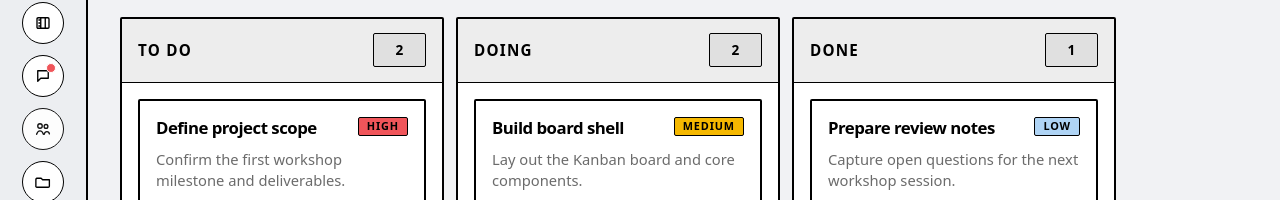
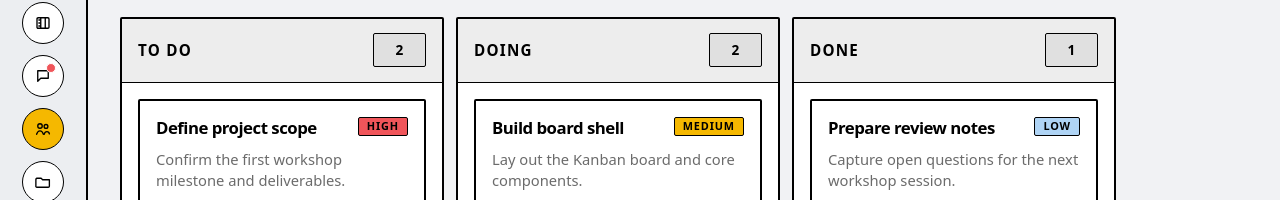
Before and after one commit to nschandunu/full_stack_workshop, a React (Vite) app in the folder client/: page / in a window 1280 px wide. Shown: the part 122-322 px from the top of the page. Built offline with nearby package versions, Linux system fonts and the light colour scheme.

Commit message:
style(sidebar): apply amber accent theme to Team icon
Add sidebar__item--accent class with amber background, darker hover
state, and dark-filled active state matching the existing pattern.
Apply to the Team (users) nav item via an accent flag.

```diff
--- a/client/src/components/layout/Sidebar.jsx
+++ b/client/src/components/layout/Sidebar.jsx
@@ -4,7 +4,7 @@ const navItems = [
   { id: 'overview', label: 'Overview', href: '/features/projects/overview', icon: 'grid' },
   { id: 'kanban', label: 'Kanban', href: '/features/projects/kanban', icon: 'board' },
   { id: 'messages', label: 'Messages', href: '/features/projects/chat', icon: 'message', badge: true },
-  { id: 'team', label: 'Team', href: '#', icon: 'users' },
+  { id: 'team', label: 'Team', href: '#', icon: 'users', accent: true },
   { id: 'files', label: 'Files', href: '/features/projects/files', icon: 'folder' },
   { id: 'settings', label: 'Settings', href: '/features/projects/settings', icon: 'settings' },
 ];
@@ -103,7 +103,7 @@ function Sidebar({ activeRoute }) {
           return (
             <a
               key={item.id}
-              className={`sidebar__item${isActive ? ' sidebar__item--active' : ''}${isPlaceholder ? ' sidebar__item--ghost' : ''}`}
+              className={`sidebar__item${isActive ? ' sidebar__item--active' : ''}${isPlaceholder ? ' sidebar__item--ghost' : ''}${item.accent ? ' sidebar__item--accent' : ''}`}
               href={item.href}
               aria-label={item.label}
               aria-current={isActive ? 'page' : undefined}
--- a/client/src/components/layout/sidebar.css
+++ b/client/src/components/layout/sidebar.css
@@ -69,6 +69,23 @@
   opacity: 0.92;
 }
 
+.sidebar__item--accent {
+  background: var(--color-accent);
+  border-color: var(--color-border);
+  color: var(--color-text-primary);
+  opacity: 1;
+}
+
+.sidebar__item--accent:hover,
+.sidebar__item--accent:focus-visible {
+  background: #e5ab00;
+}
+
+.sidebar__item--accent.sidebar__item--active {
+  background: #0f172a;
+  color: #ffffff;
+}
+
 .sidebar__icon {
   width: 18px;
   height: 18px;
```
